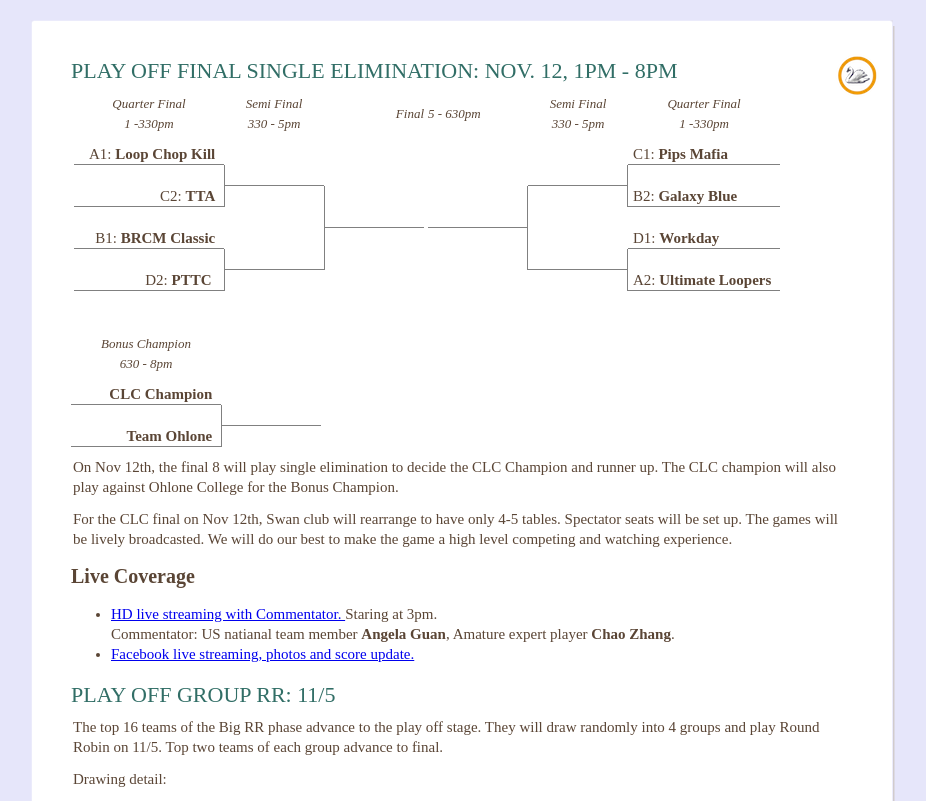
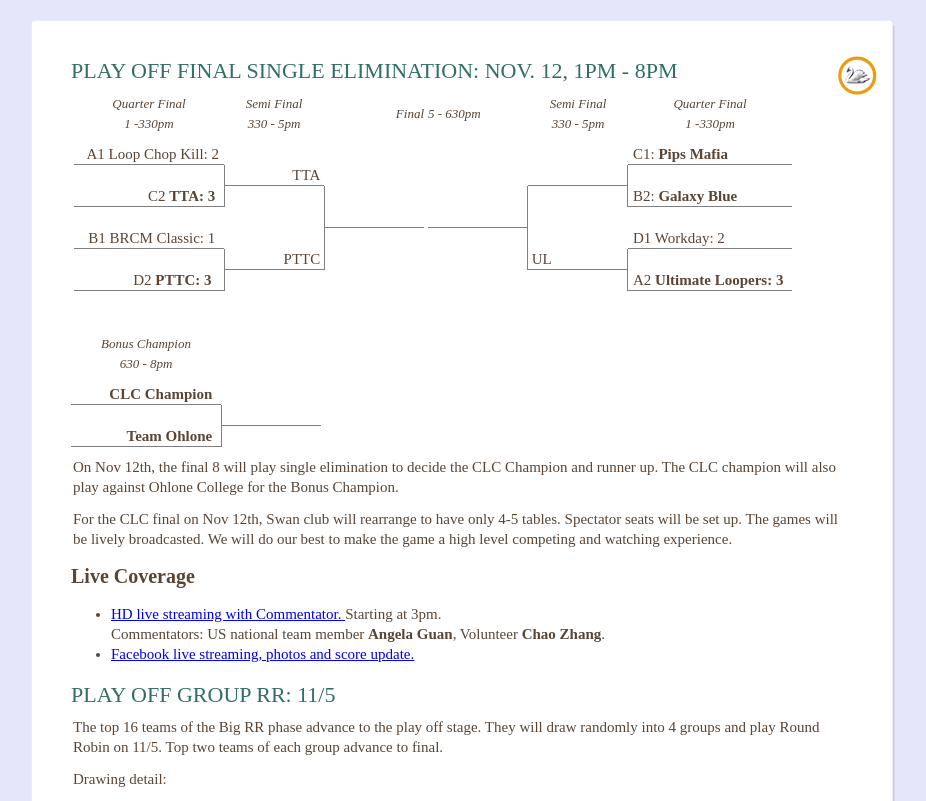
Before and after one commit to ppc-web/ppcweb, a PHP site: page /swan/2016clc/schedule.html in a window 1280 px wide. Shown: the part 71-872 px from the top of the page, without its empty margins (177-1103 px from the left). Run offline with PHP 8.4, Linux system fonts and the light colour scheme.

Commit message:
update result

```diff
--- a/web/swan/2016clc/schedule.html
+++ b/web/swan/2016clc/schedule.html
@@ -56,17 +56,17 @@
 												<td class="round final">Final</td>
 											</tr>
 											<tr>
-												<td class="zero">A1: <b>Loop Chop Kill</b>&nbsp;</td>
+												<td class="zero">A1 Loop Chop Kill: 2</td>
 												<td></td>
 												<td></td>
 											</tr>
 											<tr>
 												<td></td>
-												<td class="child">&nbsp;</td>
+												<td class="child">TTA&nbsp;</td>
 												<td></td>
 											</tr>
 											<tr>
-												<td class="zero">C2: <b>TTA</b>&nbsp;</td>
+												<td class="zero">C2 <b>TTA: 3</b>&nbsp;</td>
 												<td class="leftvertical">&nbsp;</td>
 												<td class="leftvertical">&nbsp;</td>
 											</tr>
@@ -76,17 +76,17 @@
 												<td class="child">&nbsp;</td>
 											</tr>
 											<tr>
-												<td class="zero">B1: <b>BRCM Classic</b>&nbsp;</td>
+												<td class="zero">B1 BRCM Classic: 1&nbsp;</td>
 												<td></td>
 												<td class="leftvertical">&nbsp;</td>
 											</tr>
 											<tr>
 												<td></td>
-												<td class="child">&nbsp;</td>
+												<td class="child">PTTC&nbsp;</td>
 												<td class="leftvertical">&nbsp;</td>
 											</tr>
 											<tr>
-												<td class="zero">D2: <b>PTTC</b> &nbsp;</td>
+												<td class="zero">D2 <b>PTTC: 3</b> &nbsp;</td>
 												<td class="leftvertical">&nbsp;</td>
 												<td></td>
 											</tr>
@@ -122,17 +122,17 @@
 											<tr>
 												<td class="leftvertical">&nbsp;</td>
 												<td></td>
-												<td class="zero">D1: <b>Workday</b>&nbsp;</td>
+												<td class="zero">D1 Workday: 2&nbsp;</td>
 											</tr>
 											<tr>
 												<td class="leftvertical">&nbsp;</td>
-												<td class="child">&nbsp;</td>
+												<td class="child">&nbsp;UL</td>
 												<td></td>
 											</tr>
 											<tr>
 												<td></td>
 												<td class="leftvertical">&nbsp;</td>
-												<td class="zero">A2: <b>Ultimate Loopers</b>&nbsp;</td>
+												<td class="zero">A2 <b>Ultimate Loopers: 3</b>&nbsp;</td>
 											</tr>
 										</table></td>
 								</tr>
@@ -187,8 +187,8 @@
 							<h4> <b>Live Coverage</b> </h4>
 
 							<ul>
-								<li> <a href="http://www.vboardinc.com"> HD live streaming with Commentator. </a> Staring at 3pm.   <br/>
-									Commentator: US natianal team member <b>Angela Guan</b>, Amature expert player <b>Chao Zhang</b>.
+								<li> <a href="http://www.vboardinc.com"> HD live streaming with Commentator. </a> Starting at 3pm.   <br/>
+									Commentators: US national team member <b>Angela Guan</b>, Volunteer <b> Chao Zhang</b>.
 								</li>
 								<li> <a href="http://www.facebook.com/swanpingpong"> Facebook live streaming, photos and score update.  </a> </li>
 							</ul>
--- a/web/swan/css/leagator.css
+++ b/web/swan/css/leagator.css
@@ -1022,6 +1022,7 @@ TABLE.tsample TD.child {
 	BORDER-BOTTOM: gray 1px solid;
 	BACKGROUND-COLOR: transparent;
 	min-width: 40px;
+	text-align: right;
 }
 
 TABLE.tsample TD.leftvertical {
```
